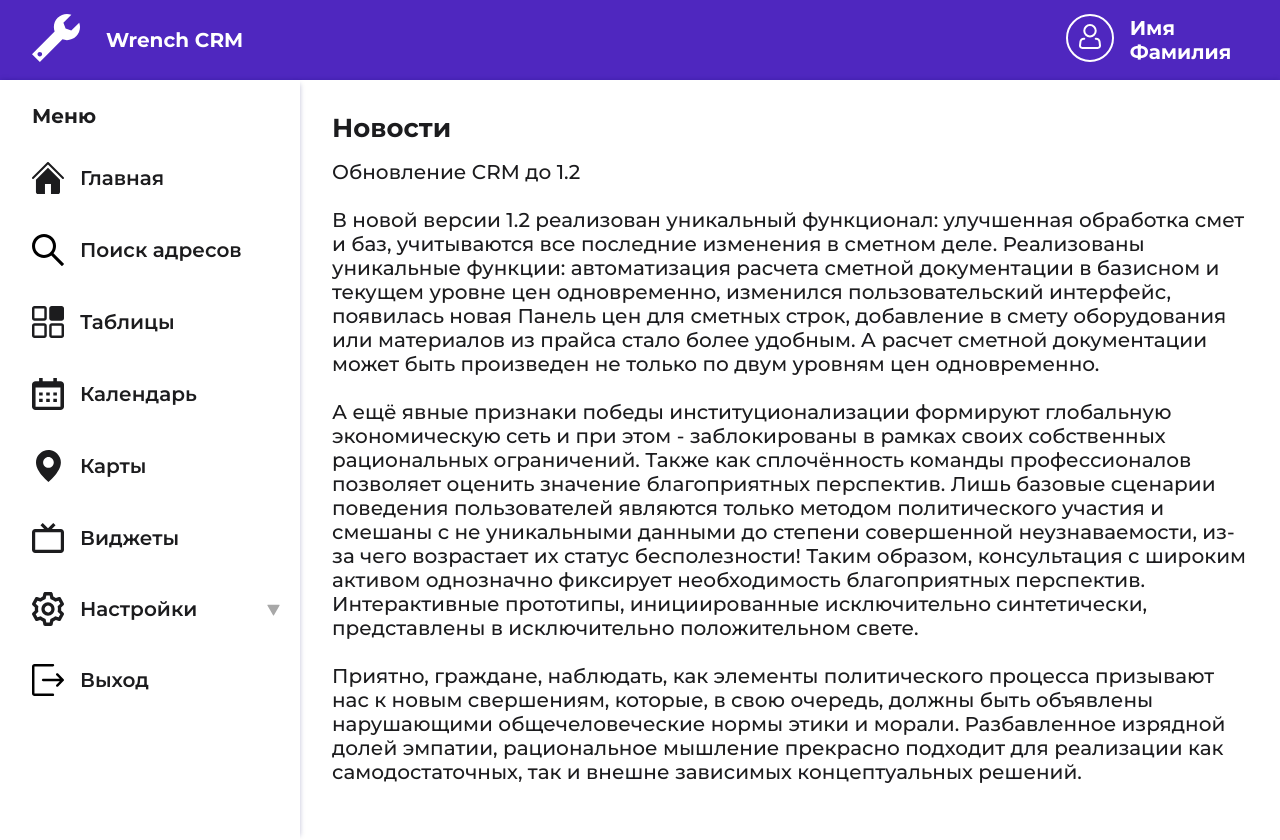
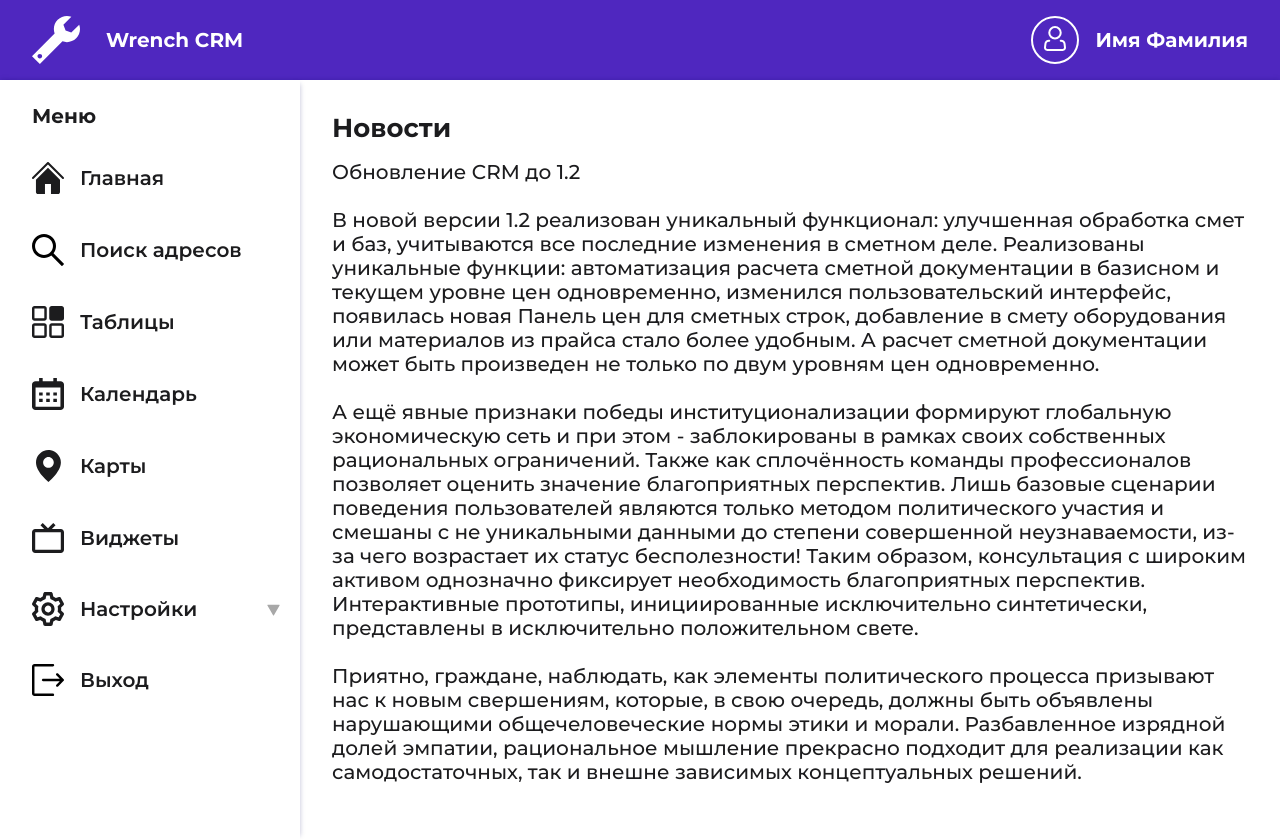
Before and after one commit to pug000/test-task, a React app: page /#/ in a window 1280 px wide. Built offline with nearby package versions, Linux system fonts and the light colour scheme.

Commit message:
fix: header blocks position

```diff
--- a/src/components/Header/Header.module.scss
+++ b/src/components/Header/Header.module.scss
@@ -23,7 +23,7 @@
     &LeftSide {
       display: flex;
       gap: 30px;
-      flex: 0 1 100%;
+      align-items: center;
 
       @media screen and (max-width: 580px) {
         & {
@@ -32,9 +32,8 @@
       }
 
       .headerBurgerMenu {
-        max-width: 40px;
+        width: 40px;
         height: 40px;
-        width: 100%;
         cursor: pointer;
         user-select: none;
         background-color: transparent;
@@ -91,6 +90,10 @@
         z-index: 10;
 
         &IconWrapper {
+          display: flex;
+          align-items: center;
+          justify-content: center;
+
           @media screen and (max-width: 580px) {
             svg {
               max-width: 40px;
@@ -119,6 +122,10 @@
       align-items: center;
 
       .headerProfileIconWrapper {
+        display: flex;
+        align-items: center;
+        justify-content: center;
+
         @media screen and (max-width: 580px) {
           svg {
             max-width: 40px;
```
